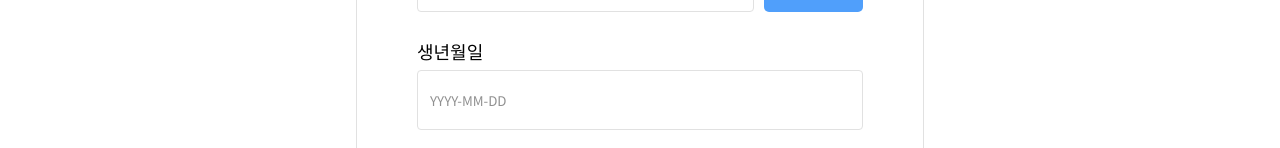
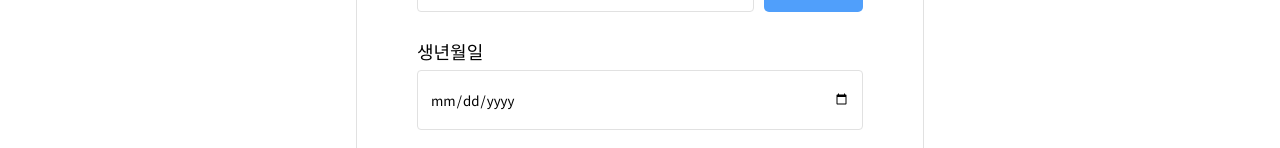
Before and after one commit to prgrms-web-devcourse/Team_09_p2p_FE, a Next.js app: page /signup in a window 1280 px wide. Shown: the part 804-952 px from the top of the page. Built offline with nearby package versions, Linux system fonts and the light colour scheme.

Commit message:
fix: 날짜입력필드의 input type을 "date"로 변경

```diff
--- a/src/components/domain/SignupForm/Fields/BirthField.tsx
+++ b/src/components/domain/SignupForm/Fields/BirthField.tsx
@@ -19,12 +19,14 @@ const BirthField: React.FC<BirthFieldProps> = ({ value, onChange, errors }) => {
     <Field>
       <Label htmlFor="birth" text="생년월일" />
       <Input
+        type="date"
         name="birth"
         placeholder="YYYY-MM-DD"
         required
         value={value}
         onChange={onChange}
         onBlur={handleBlur}
+        autoComplete="off"
       />
       {error && <ErrorMessage message={error} />}
     </Field>
--- a/src/components/domain/SignupForm/Fields/NicknameField.tsx
+++ b/src/components/domain/SignupForm/Fields/NicknameField.tsx
@@ -53,6 +53,7 @@ const NicknameField: React.FC<NicknameFieldProps> = ({
           value={value}
           onChange={handleChange}
           onBlur={handleBlur}
+          autoComplete="off"
         />
         <Button onClick={handleClickDuplicate} width="120px" fontSize={16}>
           중복확인
```
